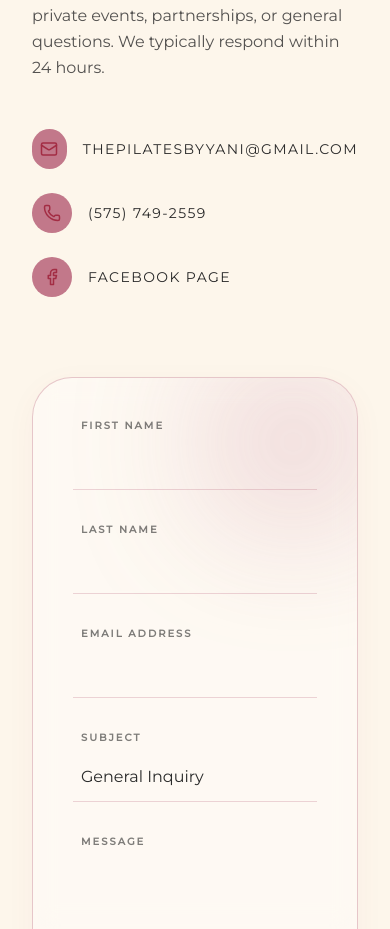
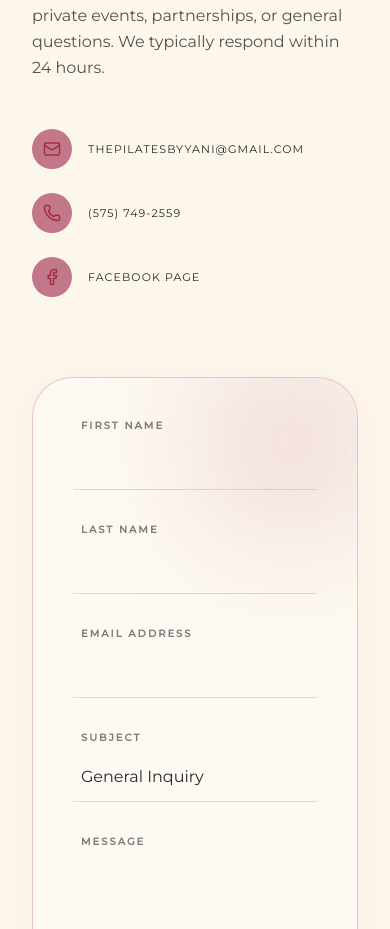
Before and after one commit to Abecks77/Pilates-By-Yani, a React (Vite) app: page / in a window 390 px wide. Shown: the part 10705-11634 px from the top of the page. Built offline with nearby package versions, Linux system fonts and the light colour scheme; a web font is replaced by a local one.

Commit message:
fix(contact): Adjust contact details text sizing
Improved responsiveness of contact information (email, phone, Facebook link) by adjusting text size and ensuring icon containers do not shrink, enhancing readability on various screen sizes.

```diff
--- a/src/App.tsx
+++ b/src/App.tsx
@@ -607,22 +607,22 @@ function Contact() {
 
           <div className="space-y-6">
              <div className="flex items-center gap-4">
-                <div className="w-10 h-10 rounded-full bg-soft-pink flex items-center justify-center text-brand">
+                <div className="w-10 h-10 flex-shrink-0 rounded-full bg-soft-pink flex items-center justify-center text-brand">
                    <Mail size={18} />
                 </div>
-                <span className="text-sm uppercase tracking-widest">thepilatesbyyani@gmail.com</span>
+                <span className="text-[11px] md:text-sm uppercase tracking-widest">thepilatesbyyani@gmail.com</span>
              </div>
              <div className="flex items-center gap-4">
-                <div className="w-10 h-10 rounded-full bg-soft-pink flex items-center justify-center text-brand">
+                <div className="w-10 h-10 flex-shrink-0 rounded-full bg-soft-pink flex items-center justify-center text-brand">
                    <Phone size={18} />
                 </div>
-                <span className="text-sm uppercase tracking-widest">(575) 749-2559</span>
+                <span className="text-[11px] md:text-sm uppercase tracking-widest">(575) 749-2559</span>
              </div>
              <div className="flex items-center gap-4">
-                <div className="w-10 h-10 rounded-full bg-soft-pink flex items-center justify-center text-brand">
+                <div className="w-10 h-10 flex-shrink-0 rounded-full bg-soft-pink flex items-center justify-center text-brand">
                    <Facebook size={18} />
                 </div>
-                <a href="https://www.facebook.com/profile.php?id=61567449133450" target="_blank" rel="noopener noreferrer" className="text-sm uppercase tracking-widest hover:text-brand transition-colors">Facebook Page</a>
+                <a href="https://www.facebook.com/profile.php?id=61567449133450" target="_blank" rel="noopener noreferrer" className="text-[11px] md:text-sm uppercase tracking-widest hover:text-brand transition-colors">Facebook Page</a>
              </div>
           </div>
         </div>
```
